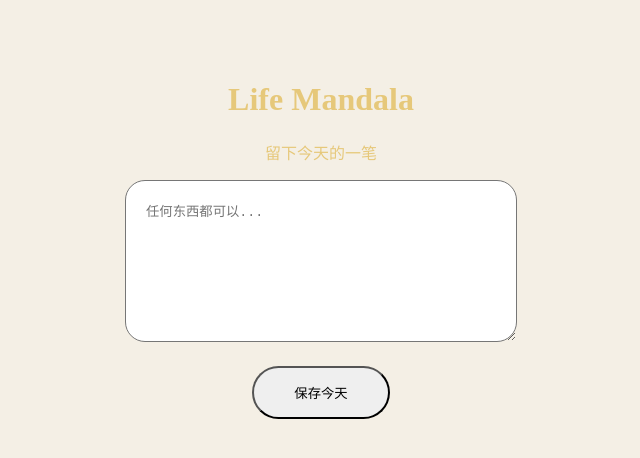
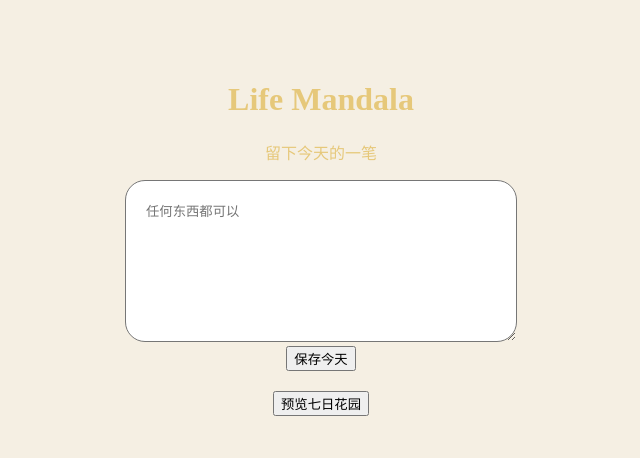
Before and after one commit to justforofficezoey-eng/life-mandalacalm, a Next.js app: page / in a window 1280 px wide. Shown: the top 458 px of the page, without its empty margins (319-959 px from the left). Built offline with nearby package versions, Linux system fonts and the light colour scheme.

Commit message:
Update page.tsx

```diff
--- a/app/page.tsx
+++ b/app/page.tsx
@@ -1,48 +1,97 @@
 "use client";
 
-import { useState } from "react";
+
+import {
+useState
+}
+from "react";
+
 
 import {
 saveDay,
 getDays
-} from "../lib/dailyStorage";
+}
+from "../lib/dailyStorage";
+
 
 import {
 createDailyArtwork
-} from "../lib/dailyArtworkEngine";
+}
+from "../lib/dailyArtworkEngine";
+
 
 import {
 composeGarden
-} from "../lib/gardenComposer";
+}
+from "../lib/gardenComposer";
+
 
 import GardenCanvas
 from "../components/GardenCanvas";
 
 
+
+
 export default function Home(){
 
 
-  const [text,setText] =
+const [text,setText]=
 useState("");
 
 
-  const [garden,setGarden] =
+
+const [garden,setGarden]=
 useState<any>(null);
 
 
 
-  function create(){
+
+function preview(){
 
 
-    if(!text){
+const fake=[];
 
-      return;
+
+
+for(
+let i=1;
+i<=7;
+i++
+){
+
+
+fake.push({
+
+artwork:
+createDailyArtwork(
+text+i,
+i
+)
+
+});
+
 
 }
 
 
+
+setGarden(
+composeGarden(fake)
+);
+
+
+}
+
+
+
+
+
+function save(){
+
+
+
 const day =
-      getDays().length + 1;
+getDays().length+1;
 
 
 
@@ -69,16 +118,17 @@ export default function Home(){
 
 
 
-    if(days.length === 7){
+if(days.length===7)
 
 setGarden(
 composeGarden(days)
 );
 
-    }
 
 
 setText("");
+
+
 
 }
 
@@ -93,9 +143,9 @@ export default function Home(){
 
 minHeight:"100vh",
 
-      background:"#f4efe5",
+background:"#f5efe3",
 
-      padding:"60px",
+padding:60,
 
 textAlign:"center"
 
@@ -114,7 +164,6 @@ export default function Home(){
 </p>
 
 
-
 <textarea
 
 value={text}
@@ -124,45 +173,29 @@ export default function Home(){
 }
 
 
-      placeholder="任何东西都可以..."
+placeholder="任何东西都可以"
 
 
 style={{
 
-        width:"350px",
+width:350,
 
-        height:"120px",
+height:120,
 
-        padding:"20px",
+padding:20,
 
-        borderRadius:"20px"
+borderRadius:20
 
 }}
-
 
 />
 
 
 
-      <br />
+<br/>
 
 
-      <button
-
-      onClick={create}
-
-
-      style={{
-
-        marginTop:"20px",
-
-        padding:"15px 40px",
-
-        borderRadius:"40px"
-
-      }}
-
-      >
+<button onClick={save}>
 
 保存今天
 
@@ -170,8 +203,30 @@ export default function Home(){
 
 
 
+<br/>
+
+
+<button
+
+onClick={preview}
+
+style={{
+
+marginTop:20
+
+}}
+
+>
+
+预览七日花园
+
+</button>
+
+
+
+
 {
-        garden &&
+garden&&
 
 <>
 
@@ -181,16 +236,20 @@ export default function Home(){
 
 
 <GardenCanvas
+
 garden={garden}
+
 />
+
 
 </>
 
 }
 
 
+
 </main>
 
-  );
+)
 
 }
```
Lines whose indentation alone changed are shown as unchanged.
